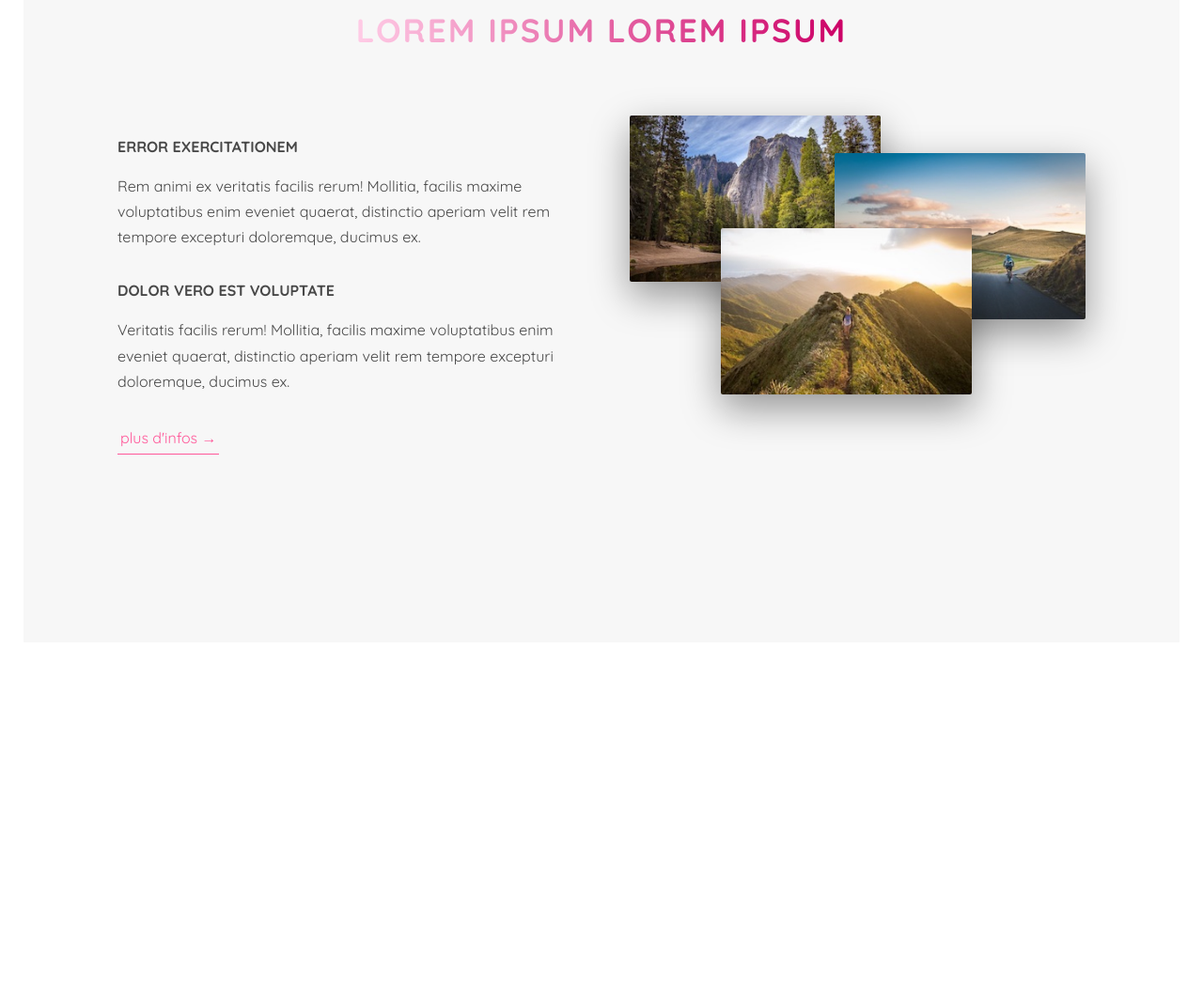
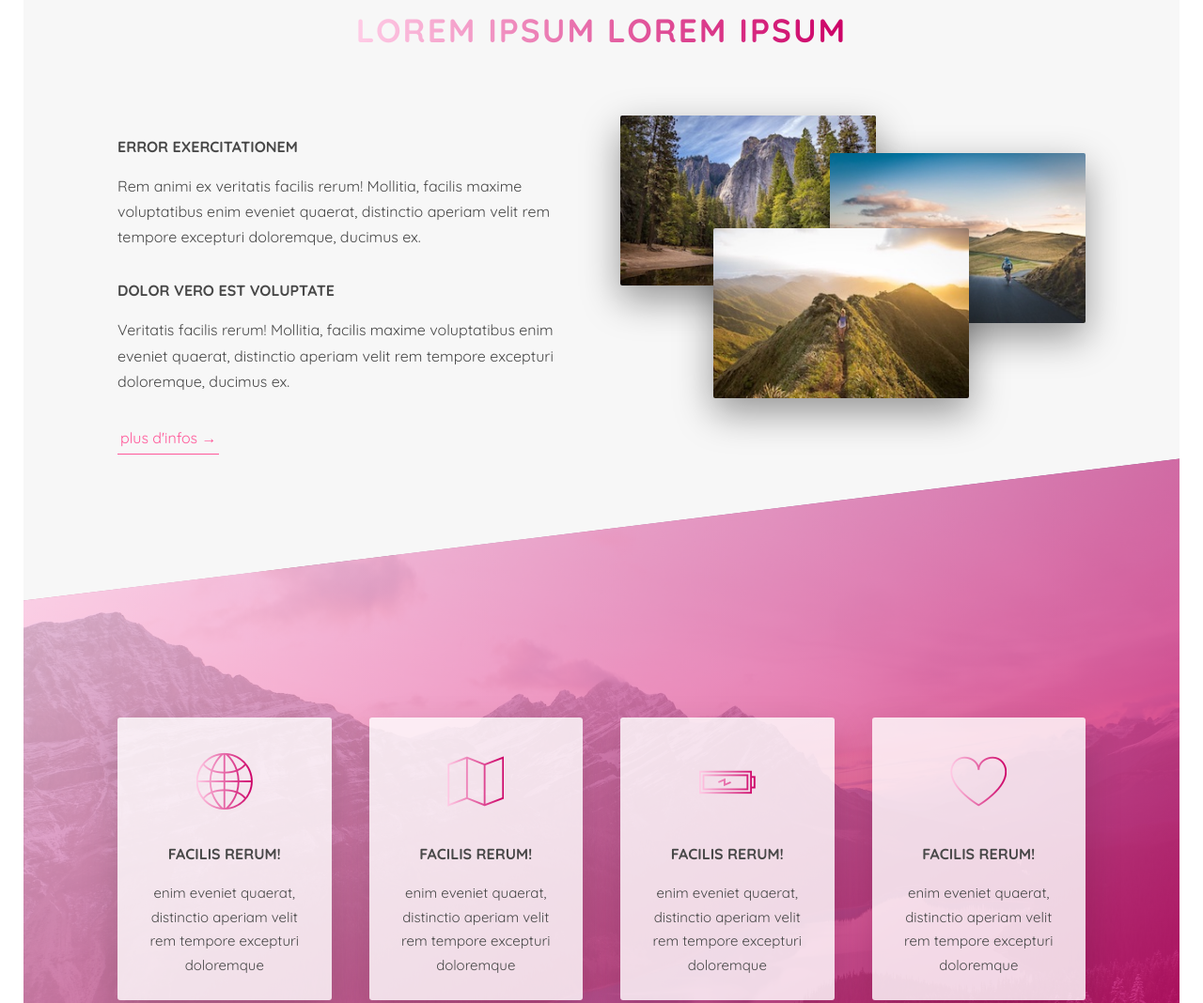
Before and after one commit to tantatinta/libre, a website: page index.html in a window 1280 px wide. Shown: the part 822-1890 px from the top of the page at 94% size. Before the commit the page ends 1531 px from the top, so only its background shows below. Drawn offline with Linux system fonts and the light colour scheme.

Commit message:
added feature boxes with icons

```diff
--- /dev/null
+++ b/css/icon-font.css
@@ -0,0 +1,445 @@
+@charset "UTF-8";
+
+@font-face {
+  font-family: "linea-basic-10";
+  src:url("fonts/linea-basic-10.eot");
+  src:url("fonts/linea-basic-10.eot?#iefix") format("embedded-opentype"),
+    url("fonts/linea-basic-10.woff") format("woff"),
+    url("fonts/linea-basic-10.ttf") format("truetype"),
+    url("fonts/linea-basic-10.svg#linea-basic-10") format("svg");
+  font-weight: normal;
+  font-style: normal;
+
+}
+
+[data-icon]:before {
+  font-family: "linea-basic-10" !important;
+  content: attr(data-icon);
+  font-style: normal !important;
+  font-weight: normal !important;
+  font-variant: normal !important;
+  text-transform: none !important;
+  speak: never;
+  line-height: 1;
+  -webkit-font-smoothing: antialiased;
+  -moz-osx-font-smoothing: grayscale;
+}
+
+[class^="icon-"]:before,
+[class*=" icon-"]:before {
+  font-family: "linea-basic-10" !important;
+  font-style: normal !important;
+  font-weight: normal !important;
+  font-variant: normal !important;
+  text-transform: none !important;
+  speak: none;
+  line-height: 1;
+  -webkit-font-smoothing: antialiased;
+  -moz-osx-font-smoothing: grayscale;
+}
+
+.icon-basic-accelerator:before {
+  content: "a";
+}
+.icon-basic-alarm:before {
+  content: "b";
+}
+.icon-basic-anchor:before {
+  content: "c";
+}
+.icon-basic-anticlockwise:before {
+  content: "d";
+}
+.icon-basic-archive:before {
+  content: "e";
+}
+.icon-basic-archive-full:before {
+  content: "f";
+}
+.icon-basic-ban:before {
+  content: "g";
+}
+.icon-basic-battery-charge:before {
+  content: "h";
+}
+.icon-basic-battery-empty:before {
+  content: "i";
+}
+.icon-basic-battery-full:before {
+  content: "j";
+}
+.icon-basic-battery-half:before {
+  content: "k";
+}
+.icon-basic-bolt:before {
+  content: "l";
+}
+.icon-basic-book:before {
+  content: "m";
+}
+.icon-basic-book-pen:before {
+  content: "n";
+}
+.icon-basic-book-pencil:before {
+  content: "o";
+}
+.icon-basic-bookmark:before {
+  content: "p";
+}
+.icon-basic-calculator:before {
+  content: "q";
+}
+.icon-basic-calendar:before {
+  content: "r";
+}
+.icon-basic-cards-diamonds:before {
+  content: "s";
+}
+.icon-basic-cards-hearts:before {
+  content: "t";
+}
+.icon-basic-case:before {
+  content: "u";
+}
+.icon-basic-chronometer:before {
+  content: "v";
+}
+.icon-basic-clessidre:before {
+  content: "w";
+}
+.icon-basic-clock:before {
+  content: "x";
+}
+.icon-basic-clockwise:before {
+  content: "y";
+}
+.icon-basic-cloud:before {
+  content: "z";
+}
+.icon-basic-clubs:before {
+  content: "A";
+}
+.icon-basic-compass:before {
+  content: "B";
+}
+.icon-basic-cup:before {
+  content: "C";
+}
+.icon-basic-diamonds:before {
+  content: "D";
+}
+.icon-basic-display:before {
+  content: "E";
+}
+.icon-basic-download:before {
+  content: "F";
+}
+.icon-basic-exclamation:before {
+  content: "G";
+}
+.icon-basic-eye:before {
+  content: "H";
+}
+.icon-basic-eye-closed:before {
+  content: "I";
+}
+.icon-basic-female:before {
+  content: "J";
+}
+.icon-basic-flag1:before {
+  content: "K";
+}
+.icon-basic-flag2:before {
+  content: "L";
+}
+.icon-basic-floppydisk:before {
+  content: "M";
+}
+.icon-basic-folder:before {
+  content: "N";
+}
+.icon-basic-folder-multiple:before {
+  content: "O";
+}
+.icon-basic-gear:before {
+  content: "P";
+}
+.icon-basic-geolocalize-01:before {
+  content: "Q";
+}
+.icon-basic-geolocalize-05:before {
+  content: "R";
+}
+.icon-basic-globe:before {
+  content: "S";
+}
+.icon-basic-gunsight:before {
+  content: "T";
+}
+.icon-basic-hammer:before {
+  content: "U";
+}
+.icon-basic-headset:before {
+  content: "V";
+}
+.icon-basic-heart:before {
+  content: "W";
+}
+.icon-basic-heart-broken:before {
+  content: "X";
+}
+.icon-basic-helm:before {
+  content: "Y";
+}
+.icon-basic-home:before {
+  content: "Z";
+}
+.icon-basic-info:before {
+  content: "0";
+}
+.icon-basic-ipod:before {
+  content: "1";
+}
+.icon-basic-joypad:before {
+  content: "2";
+}
+.icon-basic-key:before {
+  content: "3";
+}
+.icon-basic-keyboard:before {
+  content: "4";
+}
+.icon-basic-laptop:before {
+  content: "5";
+}
+.icon-basic-life-buoy:before {
+  content: "6";
+}
+.icon-basic-lightbulb:before {
+  content: "7";
+}
+.icon-basic-link:before {
+  content: "8";
+}
+.icon-basic-lock:before {
+  content: "9";
+}
+.icon-basic-lock-open:before {
+  content: "!";
+}
+.icon-basic-magic-mouse:before {
+  content: "\"";
+}
+.icon-basic-magnifier:before {
+  content: "#";
+}
+.icon-basic-magnifier-minus:before {
+  content: "$";
+}
+.icon-basic-magnifier-plus:before {
+  content: "%";
+}
+.icon-basic-mail:before {
+  content: "&";
+}
+.icon-basic-mail-multiple:before {
+  content: "'";
+}
+.icon-basic-mail-open:before {
+  content: "(";
+}
+.icon-basic-mail-open-text:before {
+  content: ")";
+}
+.icon-basic-male:before {
+  content: "*";
+}
+.icon-basic-map:before {
+  content: "+";
+}
+.icon-basic-message:before {
+  content: ",";
+}
+.icon-basic-message-multiple:before {
+  content: "-";
+}
+.icon-basic-message-txt:before {
+  content: ".";
+}
+.icon-basic-mixer2:before {
+  content: "/";
+}
+.icon-basic-mouse:before {
+  content: ":";
+}
+.icon-basic-notebook:before {
+  content: ";";
+}
+.icon-basic-notebook-pen:before {
+  content: "<";
+}
+.icon-basic-notebook-pencil:before {
+  content: "=";
+}
+.icon-basic-paperplane:before {
+  content: ">";
+}
+.icon-basic-pencil-ruler:before {
+  content: "?";
+}
+.icon-basic-pencil-ruler-pen:before {
+  content: "@";
+}
+.icon-basic-photo:before {
+  content: "[";
+}
+.icon-basic-picture:before {
+  content: "]";
+}
+.icon-basic-picture-multiple:before {
+  content: "^";
+}
+.icon-basic-pin1:before {
+  content: "_";
+}
+.icon-basic-pin2:before {
+  content: "`";
+}
+.icon-basic-postcard:before {
+  content: "{";
+}
+.icon-basic-postcard-multiple:before {
+  content: "|";
+}
+.icon-basic-printer:before {
+  content: "}";
+}
+.icon-basic-question:before {
+  content: "~";
+}
+.icon-basic-rss:before {
+  content: "\\";
+}
+.icon-basic-server:before {
+  content: "\e000";
+}
+.icon-basic-server2:before {
+  content: "\e001";
+}
+.icon-basic-server-cloud:before {
+  content: "\e002";
+}
+.icon-basic-server-download:before {
+  content: "\e003";
+}
+.icon-basic-server-upload:before {
+  content: "\e004";
+}
+.icon-basic-settings:before {
+  content: "\e005";
+}
+.icon-basic-share:before {
+  content: "\e006";
+}
+.icon-basic-sheet:before {
+  content: "\e007";
+}
+.icon-basic-sheet-multiple:before {
+  content: "\e008";
+}
+.icon-basic-sheet-pen:before {
+  content: "\e009";
+}
+.icon-basic-sheet-pencil:before {
+  content: "\e00a";
+}
+.icon-basic-sheet-txt:before {
+  content: "\e00b";
+}
+.icon-basic-signs:before {
+  content: "\e00c";
+}
+.icon-basic-smartphone:before {
+  content: "\e00d";
+}
+.icon-basic-spades:before {
+  content: "\e00e";
+}
+.icon-basic-spread:before {
+  content: "\e00f";
+}
+.icon-basic-spread-bookmark:before {
+  content: "\e010";
+}
+.icon-basic-spread-text:before {
+  content: "\e011";
+}
+.icon-basic-spread-text-bookmark:before {
+  content: "\e012";
+}
+.icon-basic-star:before {
+  content: "\e013";
+}
+.icon-basic-tablet:before {
+  content: "\e014";
+}
+.icon-basic-target:before {
+  content: "\e015";
+}
+.icon-basic-todo:before {
+  content: "\e016";
+}
+.icon-basic-todo-pen:before {
+  content: "\e017";
+}
+.icon-basic-todo-pencil:before {
+  content: "\e018";
+}
+.icon-basic-todo-txt:before {
+  content: "\e019";
+}
+.icon-basic-todolist-pen:before {
+  content: "\e01a";
+}
+.icon-basic-todolist-pencil:before {
+  content: "\e01b";
+}
+.icon-basic-trashcan:before {
+  content: "\e01c";
+}
+.icon-basic-trashcan-full:before {
+  content: "\e01d";
+}
+.icon-basic-trashcan-refresh:before {
+  content: "\e01e";
+}
+.icon-basic-trashcan-remove:before {
+  content: "\e01f";
+}
+.icon-basic-upload:before {
+  content: "\e020";
+}
+.icon-basic-usb:before {
+  content: "\e021";
+}
+.icon-basic-video:before {
+  content: "\e022";
+}
+.icon-basic-watch:before {
+  content: "\e023";
+}
+.icon-basic-webpage:before {
+  content: "\e024";
+}
+.icon-basic-webpage-img-txt:before {
+  content: "\e025";
+}
+.icon-basic-webpage-multiple:before {
+  content: "\e026";
+}
+.icon-basic-webpage-txt:before {
+  content: "\e027";
+}
+.icon-basic-world:before {
+  content: "\e028";
+}
--- a/index.html
+++ b/index.html
@@ -6,7 +6,7 @@
 
         <link href="https://fonts.googleapis.com/css2?family=Quicksand:wght@300;400;500;600;700&display=swap" rel="stylesheet">
 
-        <!-- <link rel="stylesheet" href="css/icon-font.css"> -->
+        <link rel="stylesheet" href="css/icon-font.css">
         <link rel="stylesheet" type="text/css" href="css/style.css">
         <link rel="shortcut icon" type="image/png" href="img/favicon.png">
 
@@ -53,6 +53,44 @@
                     </div>
                 </div>
 
+            </section>
+
+            <section class="section-features">
+                <div class="row">
+                    <div class="col-1-of-4">
+                        <div class="feature-box">
+                            <i class="feature-box__icon icon-basic-world"></i>
+                            <h3 class="heading-tertiary u-margin-bottom-small">facilis rerum!</h3>
+                            <p class="feature-box__text">enim eveniet quaerat, distinctio aperiam velit rem tempore excepturi doloremque
+                            </p>
+                        </div>
+                    </div>
+                    <div class="col-1-of-4">
+                        <div class="feature-box">
+                            <i class="feature-box__icon icon-basic-map"></i>
+                            <h3 class="heading-tertiary u-margin-bottom-small">facilis rerum!</h3>
+                            <p class="feature-box__text">enim eveniet quaerat, distinctio aperiam velit rem tempore excepturi doloremque
+                            </p>
+                        </div>
+                    </div>
+                    <div class="col-1-of-4">
+                        <div class="feature-box">
+                            <i class="feature-box__icon icon-basic-battery-charge"></i>
+                            <h3 class="heading-tertiary u-margin-bottom-small">facilis rerum!</h3>
+                            <p class="feature-box__text">enim eveniet quaerat, distinctio aperiam velit rem tempore excepturi doloremque
+                            </p>
+                        </div>
+                    </div>
+                    <div class="col-1-of-4">
+                        <div class="feature-box">
+                            <i class="feature-box__icon icon-basic-heart"></i>
+                            <h3 class="heading-tertiary u-margin-bottom-small">facilis rerum!</h3>
+                            <p class="feature-box__text">enim eveniet quaerat, distinctio aperiam velit rem tempore excepturi doloremque
+                            </p>
+                        </div>
+                    </div>
+
+                </div>
             </section>
         </main>
 
--- a/sass/abstracts/_variables.scss
+++ b/sass/abstracts/_variables.scss
@@ -10,8 +10,8 @@ $color-grey-light-1: #f7f7f7;
 //grid
 
 $grid-width: 114rem;
-$gutter-vertical: 8rem;
-$gutter-horizontal: 6rem;
+$gutter-vertical: 6rem;
+$gutter-horizontal: 4rem;
 
 //font-sizes
 
--- /dev/null
+++ b/sass/components/_feature-box.scss
@@ -0,0 +1,25 @@
+.feature-box {
+  background-color: rgba($color-white, .8);
+  font-size: 1.5rem;
+  padding: 2.5rem;
+  text-align: center;
+  border-radius: 3px;
+  box-shadow: 0 1.5rem 4rem rgba($color-black, .15);
+  transition: transform .3s;
+
+  &__icon {
+    font-size: 6rem;
+    margin-bottom: .5rem;
+    display: inline-block;
+    background-image: linear-gradient(to right, $color-primary-light, $color-primary-dark);
+    -webkit-background-clip: text;
+    color: transparent;
+
+  }
+  &:hover {
+    transform: scale(1.03) translateY(-1.5rem);
+  }
+  &__text {
+
+  }
+}
--- a/sass/main.scss
+++ b/sass/main.scss
@@ -7,11 +7,13 @@
 @import "base/typography";
 @import "base/utilities";
 
+
 @import "pages/home";
 
+
+@import "layout/grid";
 @import "layout/header";
 
 @import "components/button";
 @import "components/composition";
-
-@import "layout/grid";
+@import "components/feature-box";
--- a/sass/pages/home.scss
+++ b/sass/pages/home.scss
@@ -3,3 +3,20 @@
   padding: 20rem 10rem;
   margin-top: -20vh;
 }
+
+.section-features {
+  padding: 20rem 10rem;
+  background-image: linear-gradient(
+    to right bottom,
+    rgba($color-primary-light, .8),
+    rgba($color-primary-dark, .8)),
+    url('../img/nat-4.jpg');
+  background-size: cover;
+  margin-top: -15vh;
+
+  transform: skewY(-7deg);
+
+  & > * {
+    transform: skewY(7deg);
+  }
+}
```
Also changed, not shown: css/fonts/linea-basic-10.ttf (added), css/fonts/linea-basic-10.woff (added), css/style.css, 2 other files.
